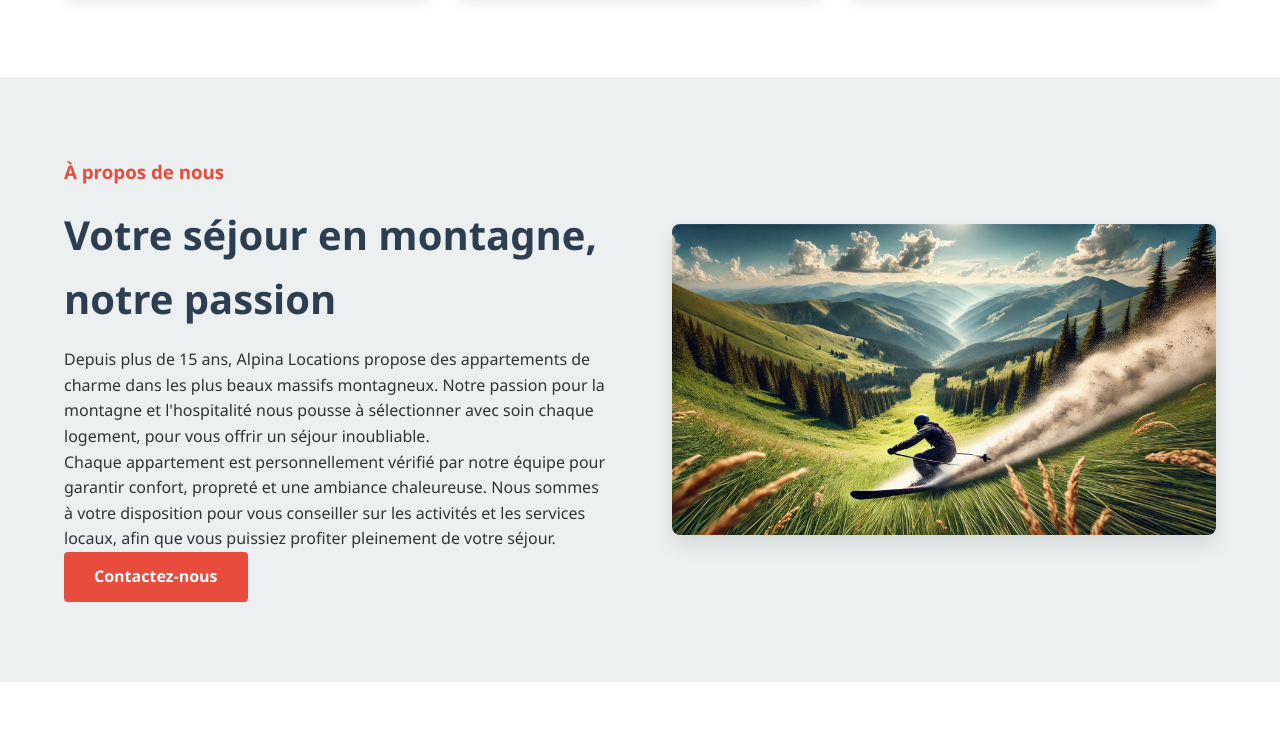
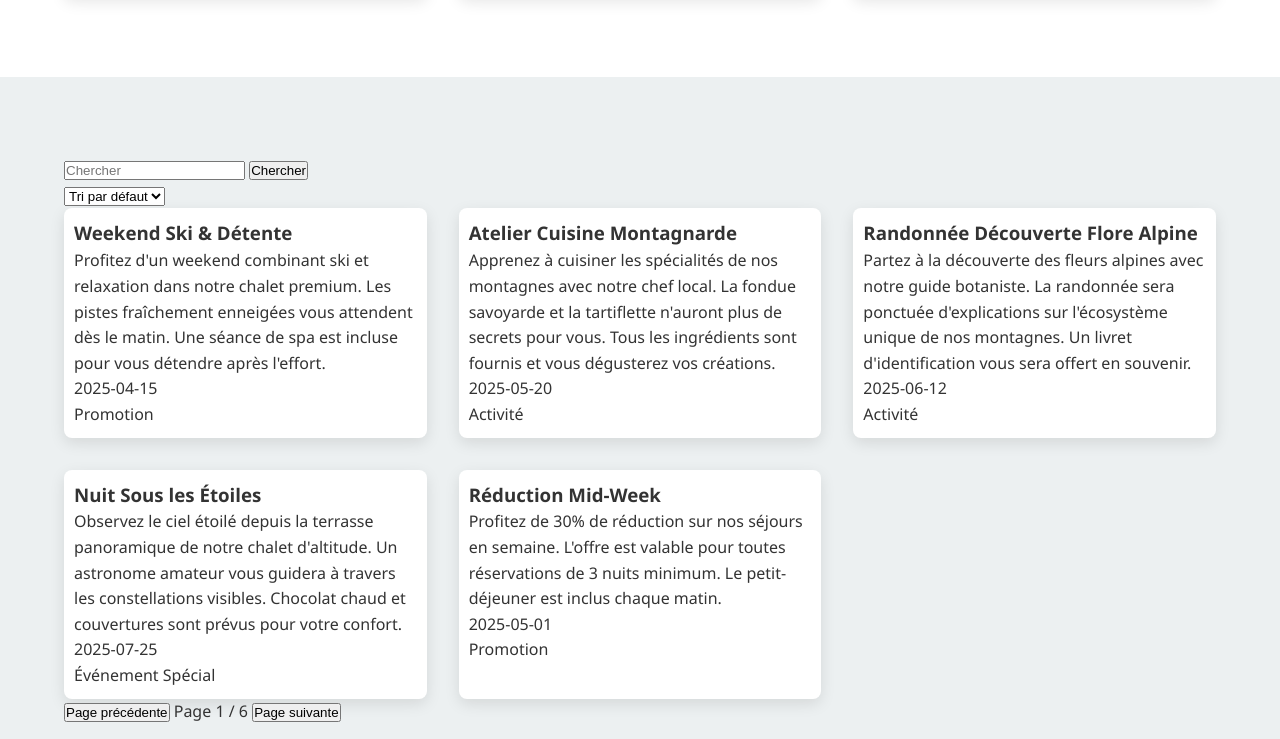
Before and after one commit to Aelerinya/tp-js-supinfo, a plain HTML site: page TP_09/index.html in a window 1280 px wide. Shown: the part 1361-2100 px from the top of the page. Drawn offline with nearby package versions, Linux system fonts and the light colour scheme.

Commit message:
TP_09 complété

```diff
--- /dev/null
+++ b/TP_09/events.js
@@ -0,0 +1,176 @@
+var evenementsMontagne = [
+  {
+    "titre": "Weekend Ski & Détente",
+    "content": "Profitez d'un weekend combinant ski et relaxation dans notre chalet premium. Les pistes fraîchement enneigées vous attendent dès le matin. Une séance de spa est incluse pour vous détendre après l'effort.",
+    "category": "Promotion",
+    "date": "2025-04-15"
+  },
+  {
+    "titre": "Atelier Cuisine Montagnarde",
+    "content": "Apprenez à cuisiner les spécialités de nos montagnes avec notre chef local. La fondue savoyarde et la tartiflette n'auront plus de secrets pour vous. Tous les ingrédients sont fournis et vous dégusterez vos créations.",
+    "category": "Activité",
+    "date": "2025-05-20"
+  },
+  {
+    "titre": "Randonnée Découverte Flore Alpine",
+    "content": "Partez à la découverte des fleurs alpines avec notre guide botaniste. La randonnée sera ponctuée d'explications sur l'écosystème unique de nos montagnes. Un livret d'identification vous sera offert en souvenir.",
+    "category": "Activité",
+    "date": "2025-06-12"
+  },
+  {
+    "titre": "Nuit Sous les Étoiles",
+    "content": "Observez le ciel étoilé depuis la terrasse panoramique de notre chalet d'altitude. Un astronome amateur vous guidera à travers les constellations visibles. Chocolat chaud et couvertures sont prévus pour votre confort.",
+    "category": "Événement Spécial",
+    "date": "2025-07-25"
+  },
+  {
+    "titre": "Réduction Mid-Week",
+    "content": "Profitez de 30% de réduction sur nos séjours en semaine. L'offre est valable pour toutes réservations de 3 nuits minimum. Le petit-déjeuner est inclus chaque matin.",
+    "category": "Promotion",
+    "date": "2025-05-01"
+  },
+  {
+    "titre": "Festival des Alpages",
+    "content": "Ne manquez pas le traditionnel Festival des Alpages à proximité de nos chalets. Musique folklorique, produits locaux et démonstrations artisanales vous y attendent. L'entrée est offerte pour tous nos résidents.",
+    "category": "Événement Local",
+    "date": "2025-08-10"
+  },
+  {
+    "titre": "Promo Dernière Minute",
+    "content": "Réservez un chalet disponible dans les 48h et bénéficiez de 40% de réduction. Une bouteille de vin local vous sera offerte à votre arrivée. Transport depuis la gare inclus gratuitement.",
+    "category": "Promotion",
+    "date": "2025-04-30"
+  },
+  {
+    "titre": "Balade en Raquettes",
+    "content": "Découvrez la montagne autrement lors d'une excursion en raquettes à neige. Notre guide vous emmènera sur des sentiers préservés loin des foules. Un goûter traditionnel sera servi dans une cabane isolée.",
+    "category": "Activité",
+    "date": "2025-12-15"
+  },
+  {
+    "titre": "Descente aux Flambeaux",
+    "content": "Participez à la traditionnelle descente aux flambeaux nocturne sur les pistes. La soirée se poursuivra autour d'un vin chaud au pied des pistes. Les enfants pourront participer avec des lampes LED.",
+    "category": "Événement Spécial",
+    "date": "2025-12-30"
+  },
+  {
+    "titre": "Forfait Famille Plus",
+    "content": "Réservez notre forfait spécial famille et les enfants de moins de 12 ans sont hébergés gratuitement. Des activités quotidiennes sont prévues pour les plus jeunes. Menu enfant inclus à notre restaurant partenaire.",
+    "category": "Promotion",
+    "date": "2025-07-01"
+  },
+  {
+    "titre": "Journée Bien-être",
+    "content": "Offrez-vous une journée complète dédiée à votre bien-être dans notre spa partenaire. Le forfait comprend massage, sauna, hammam et soins du visage. Une tisane détox vous sera servie tout au long de la journée.",
+    "category": "Activité",
+    "date": "2025-09-15"
+  },
+  {
+    "titre": "Visite de Fromagerie",
+    "content": "Visitez une fromagerie artisanale située à quelques minutes de nos chalets. Vous découvrirez les secrets de fabrication du Beaufort et du Reblochon. Une dégustation complète clôturera la visite.",
+    "category": "Activité",
+    "date": "2025-06-22"
+  },
+  {
+    "titre": "Spécial Lune de Miel",
+    "content": "Notre offre romantique comprend un chalet premium avec jacuzzi privatif et vue panoramique. Un dîner aux chandelles sera servi sur votre terrasse le premier soir. Petit-déjeuner au lit inclus chaque matin.",
+    "category": "Promotion",
+    "date": "2025-06-01"
+  },
+  {
+    "titre": "Initiation VTT Électrique",
+    "content": "Essayez le VTT à assistance électrique pour explorer nos montagnes sans effort. Un parcours adapté aux débutants vous mènera jusqu'à un point de vue exceptionnel. L'équipement complet est fourni pour cette activité.",
+    "category": "Activité",
+    "date": "2025-08-05"
+  },
+  {
+    "titre": "Marché Nocturne Artisanal",
+    "content": "Le village voisin organise son traditionnel marché nocturne d'artisanat local. Vous y trouverez sculptures sur bois, textiles tissés main et produits du terroir. Une navette gratuite est disponible depuis nos chalets.",
+    "category": "Événement Local",
+    "date": "2025-07-20"
+  },
+  {
+    "titre": "Early Booking Hiver",
+    "content": "Réservez votre séjour hivernal avant septembre et économisez 25% sur votre hébergement. Les forfaits de ski peuvent être ajoutés à tarif préférentiel. Un cours de ski débutant offert pour chaque séjour d'une semaine.",
+    "category": "Promotion",
+    "date": "2025-08-30"
+  },
+  {
+    "titre": "Fête du Fromage",
+    "content": "Le village célèbre la traditionnelle Fête du Fromage avec dégustations et animations. Les producteurs locaux présentent leurs meilleures créations laitières. Un concours de la meilleure fondue sera organisé en fin de journée.",
+    "category": "Événement Local",
+    "date": "2025-10-05"
+  },
+  {
+    "titre": "Cours de Photographie Alpine",
+    "content": "Améliorez vos compétences en photographie de paysage avec notre expert. La session combine théorie et pratique dans des décors montagneux exceptionnels. Votre appareil personnel suffit, tous niveaux acceptés.",
+    "category": "Activité",
+    "date": "2025-09-10"
+  },
+  {
+    "titre": "Promo Groupe",
+    "content": "Les groupes de 8 personnes ou plus bénéficient de 15% de réduction sur l'ensemble du séjour. Une salle privée peut être réservée pour vos soirées ou réunions. Service de traiteur disponible sur demande.",
+    "category": "Promotion",
+    "date": "2025-06-15"
+  },
+  {
+    "titre": "Dégustation Vins et Fromages",
+    "content": "Notre sommelier vous propose une dégustation de vins de Savoie accompagnés de fromages locaux. Chaque association sera expliquée en détail pour éveiller vos papilles. Un livret de dégustation vous sera remis en souvenir.",
+    "category": "Activité",
+    "date": "2025-05-25"
+  },
+  {
+    "titre": "Trail des Montagnes",
+    "content": "Participez à la course annuelle de trail qui traverse nos plus beaux paysages alpins. Plusieurs parcours sont proposés selon votre niveau d'expérience. Un ravitaillement spécial attend nos résidents au kilomètre 10.",
+    "category": "Événement Sportif",
+    "date": "2025-07-15"
+  },
+  {
+    "titre": "Happy Hour au Bar à Chocolat",
+    "content": "Notre bar à chocolat chaud propose une happy hour quotidienne de 16h à 18h. Découvrez notre sélection de chocolats grands crus et d'épices exotiques. Un assortiment de pâtisseries maison accompagne chaque boisson.",
+    "category": "Promotion",
+    "date": "2025-11-01"
+  },
+  {
+    "titre": "Atelier Fabrication de Fromage",
+    "content": "Apprenez à fabriquer votre propre fromage avec notre maître fromager local. Toutes les étapes vous seront expliquées, du caillage à l'affinage. Vous repartirez avec votre création à déguster quelques semaines plus tard.",
+    "category": "Activité",
+    "date": "2025-09-22"
+  },
+  {
+    "titre": "Soirée Contes et Légendes",
+    "content": "Rassemblez-vous autour du feu pour écouter les contes et légendes de nos montagnes. Notre conteur local vous transportera dans l'univers mystérieux du folklore alpin. Vin chaud et friandises accompagneront ce moment magique.",
+    "category": "Événement Spécial",
+    "date": "2025-10-31"
+  },
+  {
+    "titre": "Chasse au Trésor Familiale",
+    "content": "Une chasse au trésor est organisée dans les environs de nos chalets pour petits et grands. Des énigmes vous guideront à travers forêts et sentiers à la recherche du trésor. Des prix sont à gagner pour toutes les familles participantes.",
+    "category": "Activité",
+    "date": "2025-07-10"
+  },
+  {
+    "titre": "Semaine de l'Artisanat",
+    "content": "Des artisans locaux proposent des démonstrations quotidiennes dans notre espace commun. Sculpture sur bois, tissage et poterie sont au programme cette année. Vous pourrez participer à des ateliers pratiques chaque après-midi.",
+    "category": "Événement Local",
+    "date": "2025-08-15"
+  },
+  {
+    "titre": "Black Friday Montagnard",
+    "content": "Profitez de notre offre exceptionnelle Black Friday avec 50% sur les séjours hors saison. L'offre est valable pour toute réservation effectuée durant le week-end promotionnel. Un cadeau surprise attend chaque réservation validée.",
+    "category": "Promotion",
+    "date": "2025-11-28"
+  },
+  {
+    "titre": "Concert au Sommet",
+    "content": "Un quatuor à cordes se produira au sommet accessible par notre téléphérique partenaire. Le programme comprend des œuvres classiques et des arrangements de musiques traditionnelles. Une coupe de champagne sera servie pendant l'entracte.",
+    "category": "Événement Culturel",
+    "date": "2025-08-20"
+  },
+  {
+    "titre": "Réveillon Nouvel An",
+    "content": "Célébrez le passage à la nouvelle année dans notre chalet festif avec vue sur les montagnes enneigées. Le dîner gastronomique sera suivi d'une soirée dansante jusqu'à l'aube. Le forfait inclut champagne et cotillons.",
+    "category": "Événement Spécial",
+    "date": "2025-12-31"
+  }
+]
--- a/TP_09/index.html
+++ b/TP_09/index.html
@@ -6,12 +6,14 @@
     <!-- <title>Alpina Locations - Appartements de charme à la montagne</title> -->
     <title>TP SUPINFO 1WEBD - TP_09</title>
     <link rel="stylesheet" href="style.css" />
+    <script src="events.js"></script>
     <script src="script.js" defer></script>
     <script
       src="https://code.jquery.com/jquery-3.7.1.js"
       integrity="sha256-eKhayi8LEQwp4NKxN+CfCh+3qOVUtJn3QNZ0TciWLP4="
       crossorigin="anonymous"
     ></script>
+    <script src="https://cdn.jsdelivr.net/npm/lodash@4.17.21/lodash.min.js"></script>
   </head>
   <body>
     <!-- Header section -->
@@ -176,6 +178,36 @@
           </div>
         </div>
       </div>
+    </section>
+
+    <section>
+      <p>
+        <input id="search-query" type="text" placeholder="Chercher" />
+        <button id="search-button" type="button">Chercher</button>
+      </p>
+      <p>
+        <select name="sort" id="sort">
+          <option value="">Tri par défaut</option>
+          <option value="date-old-first">Plus anciens</option>
+          <option value="date-new-first">Plus récents</option>
+        </select>
+      </p>
+      <div id="events">
+        <!-- Apartment 1 -->
+        <div class="event-card">
+          <h3 class="event-title">Title</h3>
+          <p class="event-content">Content</p>
+          <p class="event-date">Date</p>
+          <p class="event-category">Category</p>
+        </div>
+      </div>
+      <p>
+        <button id="page-previous" value="Page précédente">
+          Page précédente
+        </button>
+        <span id="page-indicator"></span>
+        <button id="page-next" value="Page suivante">Page suivante</button>
+      </p>
     </section>
 
     <!-- About section -->
--- a/TP_09/script.js
+++ b/TP_09/script.js
@@ -17,26 +17,110 @@ themeToggleButton.addEventListener("click", function (_e) {
   }
 });
 
-$(".nav-links a").hover(function () {
-  $(this).css("color", "red");
-}, function () {
-  $(this).css("color", "white");
+// TP_09 - Utilisation de jQuery
+
+$(".nav-links a").hover(
+  function () {
+    $(this).css("color", "red");
+  },
+  function () {
+    $(this).css("color", "white");
+  }
+);
+
+$(document).on("click", 'a[href^="#"]', function (event) {
+  event.preventDefault();
+
+  $("html, body").animate(
+    {
+      scrollTop: $($.attr(this, "href")).offset().top,
+    },
+    500
+  );
 });
-// const links = $(".nav-links a");
-// console.log(links);
 
-// for (const link of links) {
-//   console.log(link);
+// TP_09 - Utilisation de lodash
+let page = 0;
 
-//   link.hover(function () {
-//     link.css("color", "red");
-//   });
-// }
+let eventsDisplayed = _.chunk(evenementsMontagne, 5);
+const eventSection = document.getElementById("events");
 
-$(document).on('click', 'a[href^="#"]', function (event) {
-    event.preventDefault();
+function createEventElement(event) {
+  console.log(event);
+  //   const p = document.createElement("p");
+  //   p.textContent = event.titre;
+  //   return p;
 
-    $('html, body').animate({
-        scrollTop: $($.attr(this, 'href')).offset().top
-    }, 500);
+  const template = document.createElement("template");
+  template.innerHTML = `
+        <div class="event-card">
+          <h3 class="event-title">${event.titre}</h3>
+          <p class="event-content">${event.content}</p>
+          <p class="event-date">${event.date}</p>
+          <p class="event-category">${event.category}</p>
+        </div>
+      `;
+
+  console.log(template);
+
+  return template.content.firstElementChild.cloneNode(true);
+}
+
+function displayEvents() {
+  eventSection.textContent = "";
+
+  for (const event of eventsDisplayed[page]) {
+    const eventElement = createEventElement(event);
+    eventSection.appendChild(eventElement);
+  }
+
+  $("#page-indicator").text(`Page ${page + 1} / ${eventsDisplayed.length}`);
+}
+
+displayEvents();
+
+$("#page-previous").click(function () {
+  if (page > 0) {
+    page--;
+  }
+  displayEvents();
 });
+
+$("#page-next").click(function () {
+  if (page < eventsDisplayed.length) {
+    page++;
+  }
+  displayEvents();
+});
+
+$("#search-button").click(function () {
+  const query = document.getElementById("search-query").value;
+  console.log(query);
+  const eventsFiltered = evenementsMontagne.filter((event) =>
+    event.titre.includes(query)
+  );
+  eventsDisplayed = _.chunk(eventsFiltered, 5);
+  displayEvents();
+});
+
+document.getElementById("sort").addEventListener("change", function (e) {
+  console.log(e.target.value);
+
+  switch (e.target.value) {
+    case "":
+      eventsDisplayed = evenementsMontagne;
+      break;
+    case "date-old-first":
+      eventsDisplayed = _.sortBy(evenementsMontagne, (event) => event.date);
+      break;
+    case "date-new-first":
+      eventsDisplayed = _.reverse(
+        _.sortBy(evenementsMontagne, (event) => event.date)
+      );
+      break;
+  }
+
+  eventsDisplayed = _.chunk(eventsDisplayed, 5);
+
+  displayEvents();
+});
--- a/TP_09/style.css
+++ b/TP_09/style.css
@@ -199,6 +199,21 @@ section {
 .apartment-features {
   display: flex;
   margin: 1rem 0;
+}
+
+#events {
+  display: grid;
+  grid-template-columns: repeat(auto-fill, minmax(300px, 1fr));
+  gap: 2rem;
+}
+
+.event-card {
+  background-color: var(--card-bg);
+  border-radius: 8px;
+  overflow: hidden;
+  box-shadow: 0 5px 15px var(--shadow);
+  transition: transform 0.3s, box-shadow 0.3s;
+  padding: 10px;
 }
 
 .feature {
```
